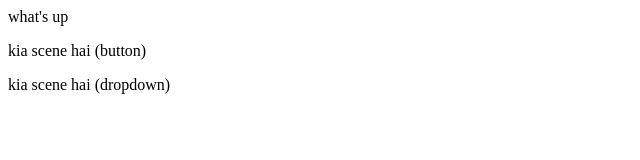
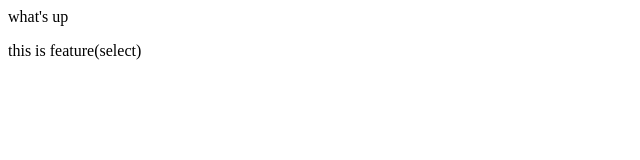
Before and after one commit to shahbaz193/localRepo, a plain HTML site: page index.html in a window 1280 px wide. Shown: the whole page, without its empty margins (0-640 px from the left). Drawn offline with Linux system fonts and the light colour scheme.

Commit message:
update select

```diff
--- a/index.html
+++ b/index.html
@@ -1,3 +1,2 @@
 <p>what's up</p>
-<p>kia scene hai (button)</p>
-<p>kia scene hai (dropdown)</p>
+<p>this is feature(select)</p>
```
